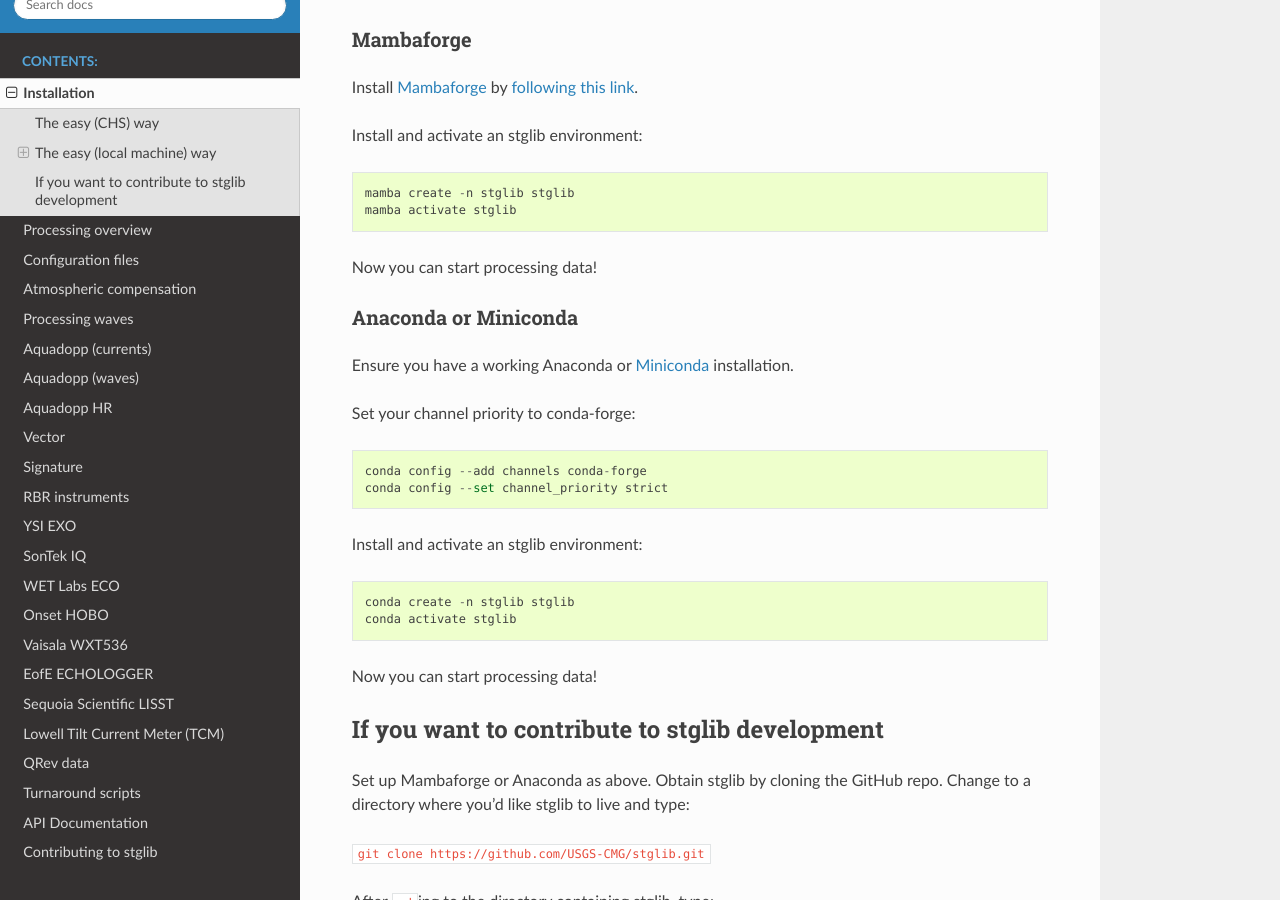
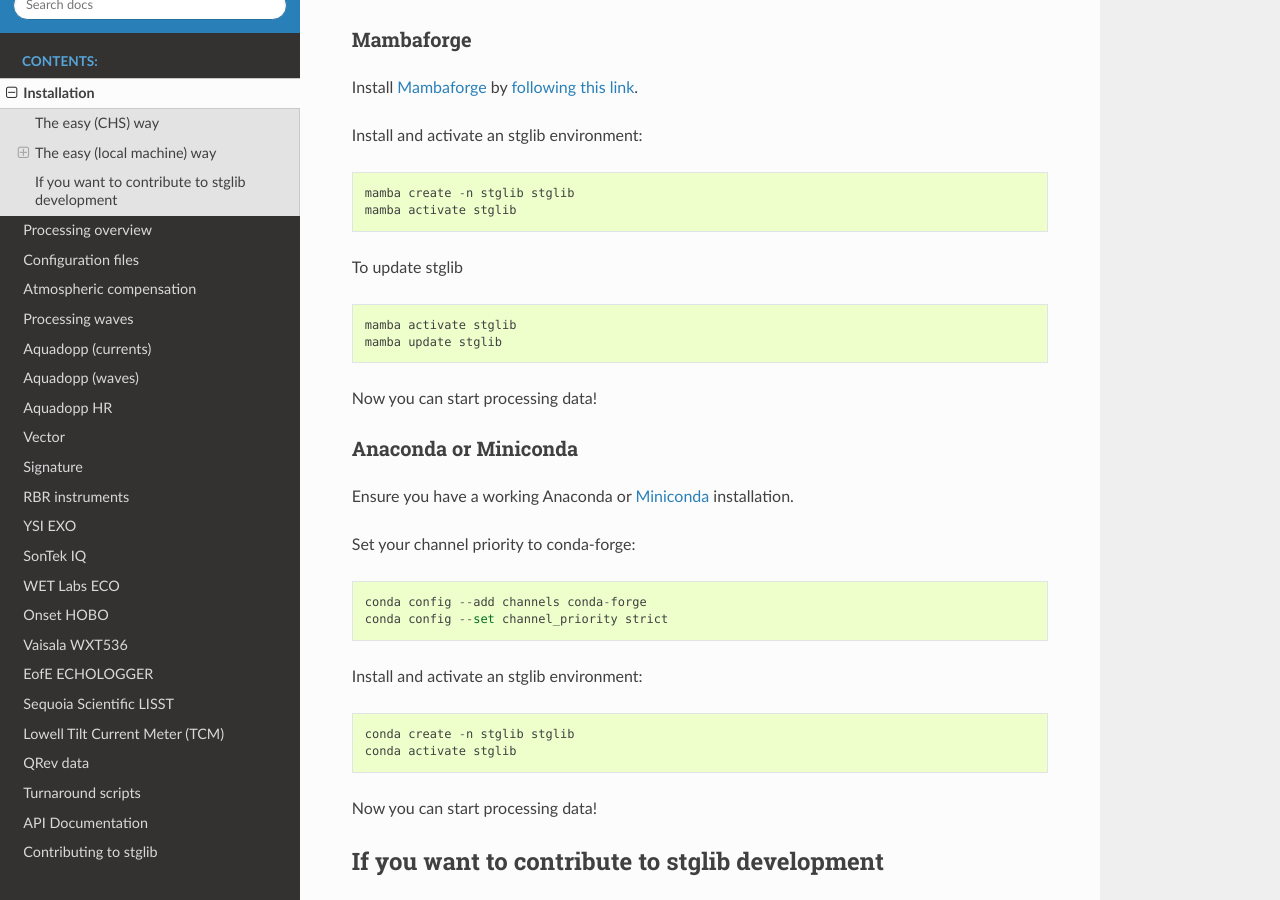
Before and after one commit to USGS-CMG/stglib, a Sphinx documentation site: the page built from doc/install.rst, in a window 1280 px wide and 900 px high, scrolled down 745 px. Built offline with Sphinx 7.4.7 and the Read the Docs theme 2.0.0, drawn with Linux system fonts in a browser that asks for light colours.

Commit message:
Update to instillation instructions
Added update section

```diff
--- a/doc/install.rst
+++ b/doc/install.rst
@@ -42,6 +42,13 @@
 
   mamba create -n stglib stglib
   mamba activate stglib
+
+To update stglib
+
+::
+
+   mamba activate stglib
+   mamba update stglib
 
 Now you can start processing data!
 
```
